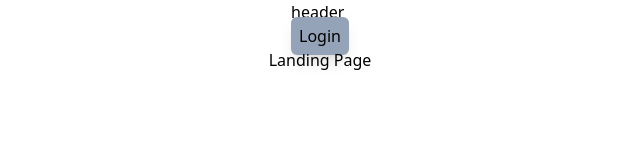
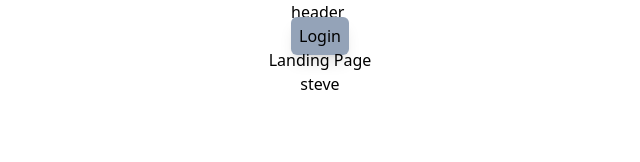
Before and after one commit to fac28/roots, a Next.js app: page / in a window 1280 px wide. Shown: the top 162 px of the page, without its empty margins (320-960 px from the left). Built offline with nearby package versions, Linux system fonts and the light colour scheme; no server answers.

Commit message:
carousel component made and glide installed

```diff
--- a/app/page.tsx
+++ b/app/page.tsx
@@ -1,10 +1,12 @@
 import Header from '@/components/Header';
+import Carousel from '@/components/Carousel';
 
 export default async function Index() {
   return (
     <>
       <Header />
       <div>Landing Page</div>
+      <Carousel />
     </>
   );
 }
--- /dev/null
+++ b/components/Carousel.tsx
@@ -0,0 +1,3 @@
+export default function Carousel() {
+  return <div>steve</div>;
+}
--- a/package.json
+++ b/package.json
@@ -9,6 +9,7 @@
     "prettier": "prettier --write \"**/*.ts\" \"**/*.tsx\""
   },
   "dependencies": {
+    "@glidejs/glide": "^3.6.0",
     "@supabase/ssr": "latest",
     "@supabase/supabase-js": "latest",
     "autoprefixer": "10.4.15",
```
Also changed, not shown: .eslintrc.json, 1 other file (tests, documents, lock files or other folders).
